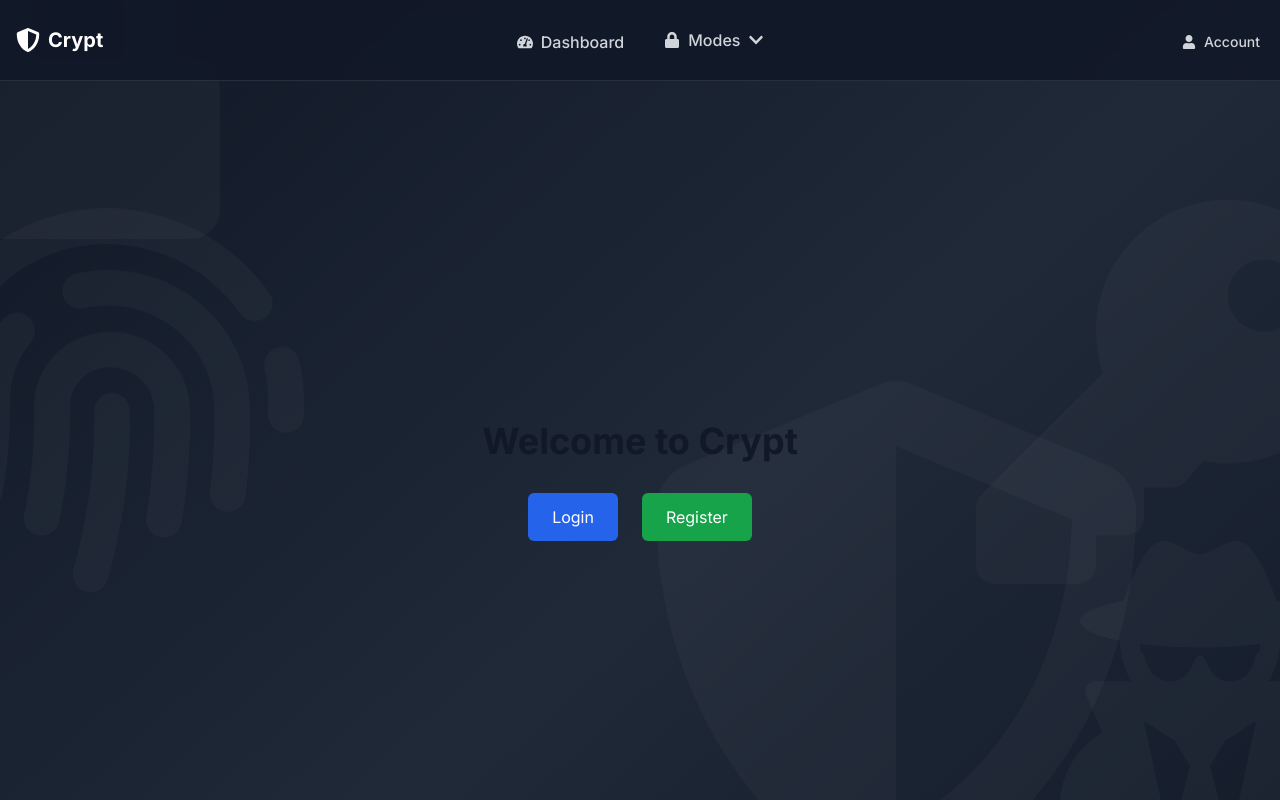
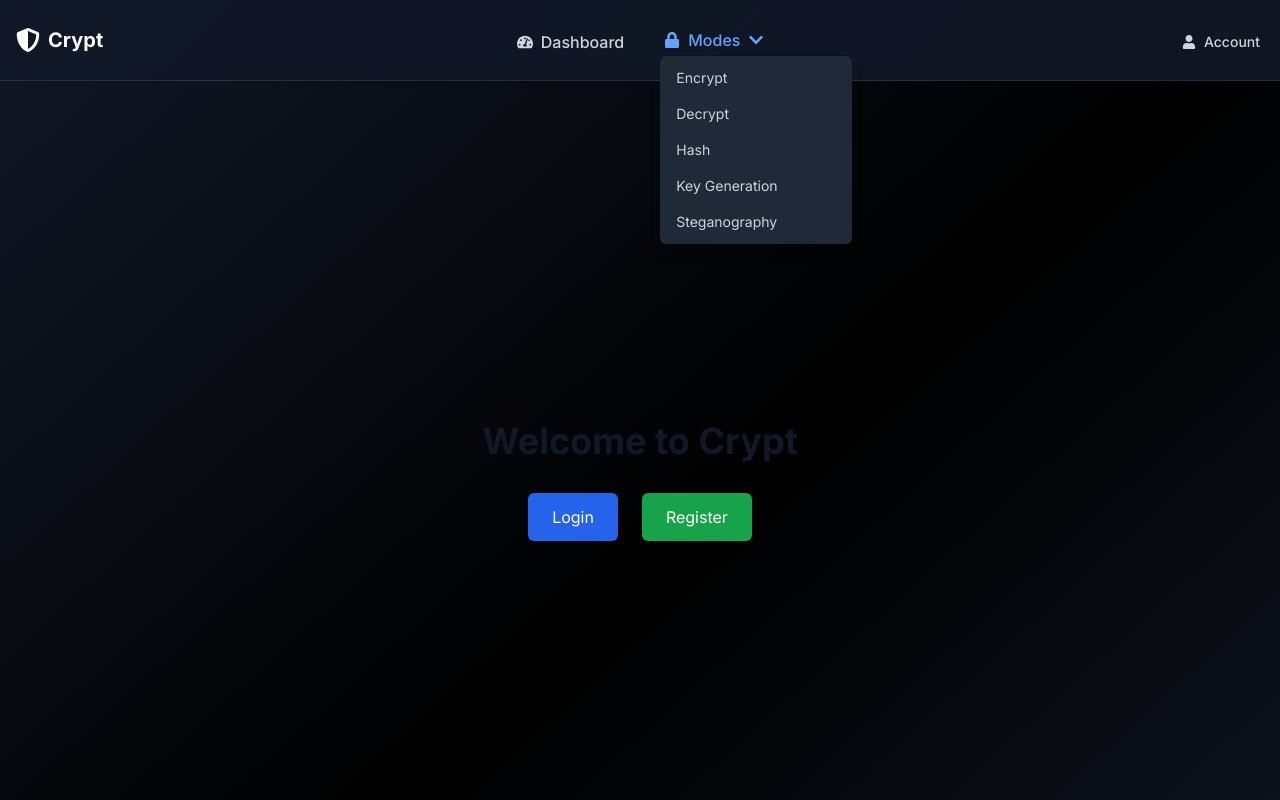
Before and after one commit to BobbyAl/crypt-webapp, a Next.js app: page / in a window 1280 px wide. Both pictures are taken after a click on the button "Modes". Shown: the top 800 px of the page. Built offline with nearby package versions, Linux system fonts and the light colour scheme.

Commit message:
I broke everything actually

```diff
--- a/src/app/layout.jsx
+++ b/src/app/layout.jsx
@@ -2,7 +2,6 @@ import { Inter } from "next/font/google";
 import "./globals.css";
 import Navbar from "@/components/Navbar";
 import Footer from "@/components/Footer";
-import BackgroundIcons from "@/components/BackgroundIcons";
 
 const inter = Inter({ subsets: ["latin"] });
 
@@ -15,10 +14,9 @@ export default function RootLayout({ children }) {
   return (
     <html lang="en">
       <body className={inter.className}>
-        <div className="flex flex-col min-h-screen bg-gradient-to-br from-gray-900 via-gray-800 to-gray-900">
-          <BackgroundIcons />
+        <div className="flex flex-col min-h-screen">
           <Navbar />
-          <main className="flex-grow relative z-10">
+          <main className="flex-grow">
             {children}
           </main>
           <Footer />
--- a/src/components/BackgroundIcons.jsx
+++ /dev/null
@@ -1,34 +0,0 @@
-"use client";
-
-import { FaLock, FaKey, FaShieldAlt, FaFingerprint, FaUserSecret } from 'react-icons/fa';
-
-export default function BackgroundIcons() {
-  return (
-    <div className="fixed inset-0 overflow-hidden pointer-events-none select-none">
-      {/* Top left */}
-      <div className="absolute -top-20 -left-20 text-white/[0.03] transform rotate-12 animate-float-slow">
-        <FaLock className="w-80 h-80" />
-      </div>
-
-      {/* Top right */}
-      <div className="absolute top-1/4 -right-20 text-white/[0.03] transform -rotate-12 animate-float-slow-reverse">
-        <FaKey className="w-96 h-96" />
-      </div>
-
-      {/* Center */}
-      <div className="absolute top-1/2 left-1/2 transform -translate-x-1/2 -translate-y-1/2 text-white/[0.03] animate-float">
-        <FaShieldAlt className="w-[32rem] h-[32rem]" />
-      </div>
-
-      {/* Bottom left */}
-      <div className="absolute bottom-1/4 -left-20 text-white/[0.03] transform rotate-45 animate-float-reverse">
-        <FaFingerprint className="w-96 h-96" />
-      </div>
-
-      {/* Bottom right */}
-      <div className="absolute -bottom-20 -right-20 text-white/[0.03] transform -rotate-12 animate-float">
-        <FaUserSecret className="w-80 h-80" />
-      </div>
-    </div>
-  );
-}
--- a/src/components/Navbar.jsx
+++ b/src/components/Navbar.jsx
@@ -3,7 +3,7 @@
 import { useState } from 'react';
 import Link from 'next/link';
 import { usePathname } from 'next/navigation';
-import { FaChevronDown, FaUser, FaTachometerAlt, FaLock, FaShieldAlt, FaChevronUp } from 'react-icons/fa';
+import { FaChevronDown, FaUser, FaTachometerAlt, FaLock, FaShieldAlt } from 'react-icons/fa';
 
 export default function Navbar() {
   const [isModesOpen, setIsModesOpen] = useState(false);
@@ -38,59 +38,59 @@ export default function Navbar() {
             </Link>
 
             {/* Modes Dropdown */}
-            <div
-              className="relative flex items-center"
-              onMouseEnter={() => setIsModesOpen(true)}
-              onMouseLeave={() => setIsModesOpen(false)}
-            >
+            <div className="relative flex items-center">
               <button
+                onClick={() => setIsModesOpen(!isModesOpen)}
                 className={`inline-flex items-center px-1 text-base font-medium ${
                   isModesOpen ? 'text-blue-400' : 'text-gray-300 hover:text-white'
                 }`}
               >
                 <FaLock className="mr-2" />
                 Modes
-                {isModesOpen ? <FaChevronUp className="ml-2" /> : <FaChevronDown className="ml-2" />}
+                <FaChevronDown className="ml-2" />
               </button>
 
-              <div
-                className={`absolute z-10 top-full left-0 mt-2 w-48 rounded-md shadow-xl bg-[#1F2937]/95 backdrop-blur-sm border border-gray-700 transform transition-all duration-200 origin-top ${
-                  isModesOpen ? 'opacity-100 scale-100' : 'opacity-0 scale-95 pointer-events-none'
-                }`}
-              >
-                <div className="py-2" role="menu">
+              {isModesOpen && (
+                <div className="absolute z-10 top-full mt-1 w-48 rounded-md shadow-lg bg-[#1F2937] ring-1 ring-black ring-opacity-5">
+                  <div className="py-1" role="menu">
                     <Link
                       href="/encrypt"
-                    className="block px-4 py-2.5 text-sm text-gray-300 hover:bg-gray-700/50 hover:text-white transition-colors"
+                      className="block px-4 py-2 text-sm text-gray-300 hover:bg-gray-700"
+                      onClick={() => setIsModesOpen(false)}
                     >
                       Encrypt
                     </Link>
                     <Link
                       href="/decrypt"
-                    className="block px-4 py-2.5 text-sm text-gray-300 hover:bg-gray-700/50 hover:text-white transition-colors"
+                      className="block px-4 py-2 text-sm text-gray-300 hover:bg-gray-700"
+                      onClick={() => setIsModesOpen(false)}
                     >
                       Decrypt
                     </Link>
                     <Link
                       href="/hash"
-                    className="block px-4 py-2.5 text-sm text-gray-300 hover:bg-gray-700/50 hover:text-white transition-colors"
+                      className="block px-4 py-2 text-sm text-gray-300 hover:bg-gray-700"
+                      onClick={() => setIsModesOpen(false)}
                     >
                       Hash
                     </Link>
                     <Link
                       href="/keygen"
-                    className="block px-4 py-2.5 text-sm text-gray-300 hover:bg-gray-700/50 hover:text-white transition-colors"
+                      className="block px-4 py-2 text-sm text-gray-300 hover:bg-gray-700"
+                      onClick={() => setIsModesOpen(false)}
                     >
                       Key Generation
                     </Link>
                     <Link
                       href="/steganography"
-                    className="block px-4 py-2.5 text-sm text-gray-300 hover:bg-gray-700/50 hover:text-white transition-colors"
+                      className="block px-4 py-2 text-sm text-gray-300 hover:bg-gray-700"
+                      onClick={() => setIsModesOpen(false)}
                     >
                       Steganography
                     </Link>
                   </div>
                 </div>
+              )}
             </div>
           </div>
 
--- a/tailwind.config.js
+++ b/tailwind.config.js
@@ -6,20 +6,7 @@ module.exports = {
     "./src/app/**/*.{js,ts,jsx,tsx,mdx}",
   ],
   theme: {
-    extend: {
-      animation: {
-        'float': 'float 6s ease-in-out infinite',
-        'float-reverse': 'float 7s ease-in-out infinite reverse',
-        'float-slow': 'float 8s ease-in-out infinite',
-        'float-slow-reverse': 'float 9s ease-in-out infinite reverse',
-      },
-      keyframes: {
-        float: {
-          '0%, 100%': { transform: 'translateY(0)' },
-          '50%': { transform: 'translateY(-20px)' },
-        }
-      },
-    },
+    extend: {},
   },
   plugins: [],
 };
```
Lines whose indentation alone changed are shown as unchanged.
